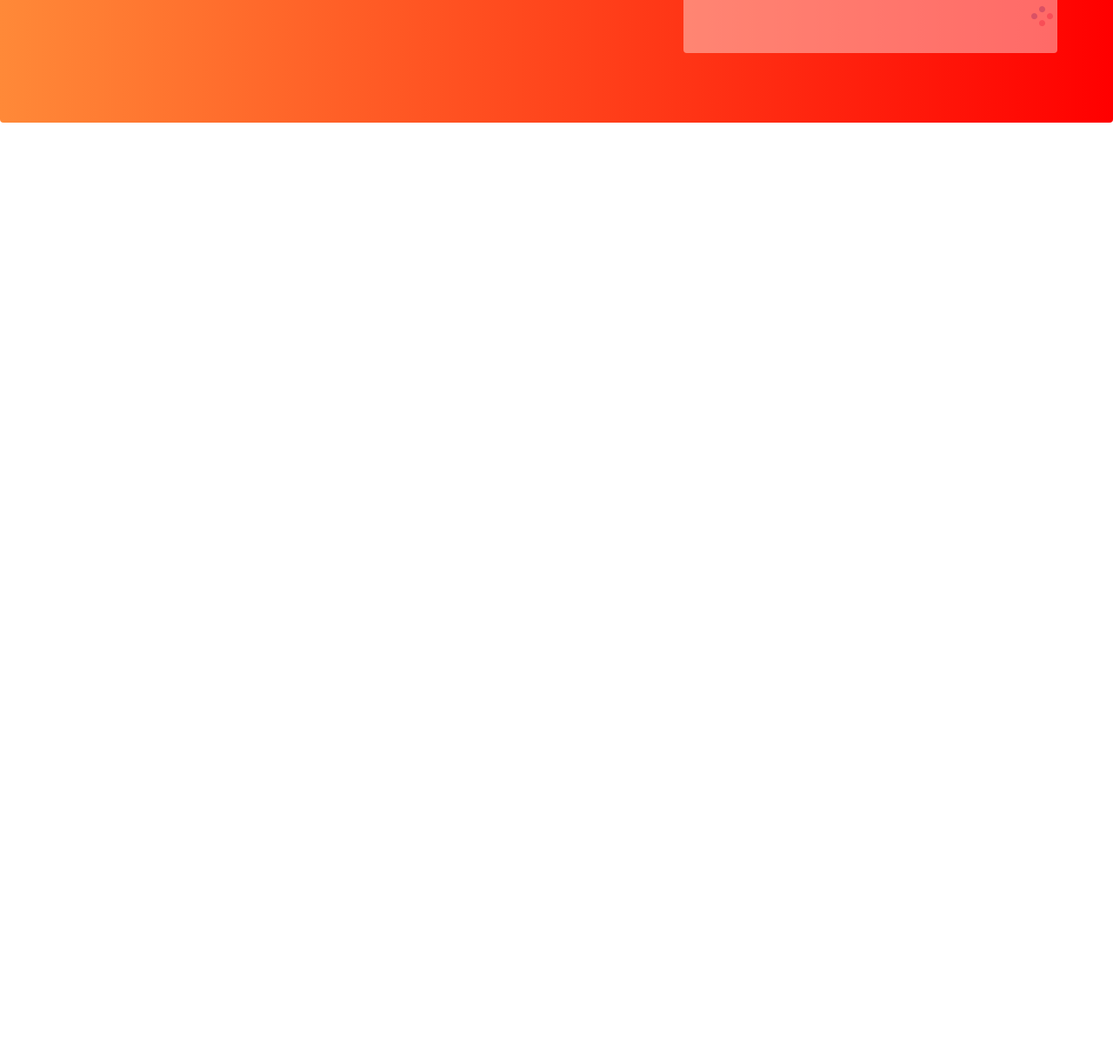
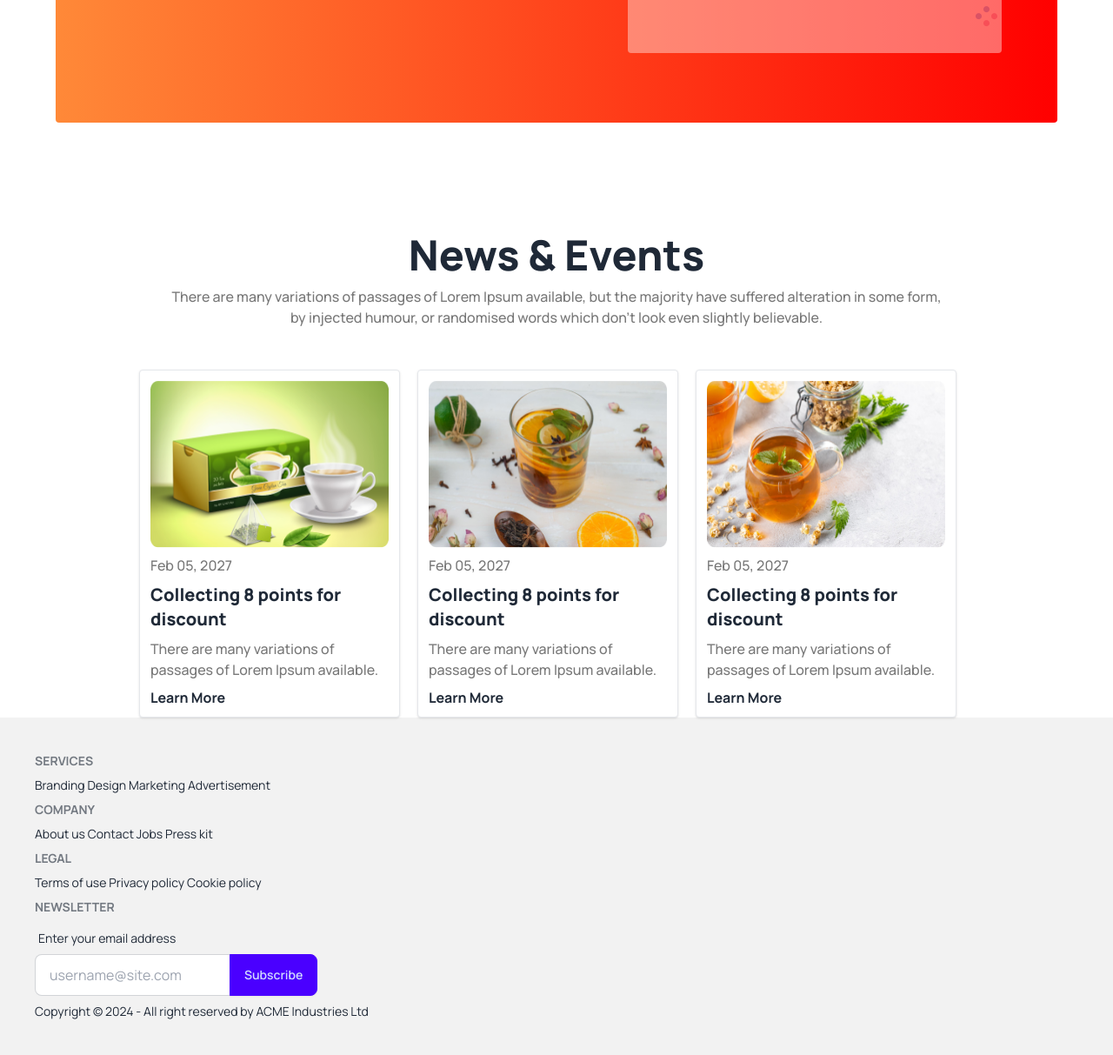
Before and after one commit to mohammadsoheluddin/tea-house-with-daisyUI, a plain HTML site: page index.html in a window 1280 px wide. Shown: the part 2295-3508 px from the top of the page at 87% size. Before the commit the page ends 2436 px from the top, so only its background shows below. Drawn offline with nearby package versions, Linux system fonts and the light colour scheme.

Commit message:
New and Events Sections done, footer started

```diff
--- a/index.html
+++ b/index.html
@@ -156,8 +156,8 @@
             </div>
         </section>
 
-        <!-- Great Tea Section -->
-        <section class="">
+        <!-- Great Tea Section Start-->
+        <section>
             <!--Great Tea Container -->
             <div class="grid lg:grid-cols-2 md:grid-cols-1 sm:grid-cols-1 gap-[52px] px-[65px]">
                 <!-- Left Side Part -->
@@ -194,11 +194,12 @@
                 </div>
             </div>
         </section>
+        <!-- Great Tea Section End-->
 
 
-        <!-- Super Clients Section -->
+        <!-- Super Clients Review Section Start -->
         <section
-            class="mt-32 bg-gradient-to-r from-[#FF8938] to-[#F00] flex flex-col lg:flex-row gap-20 rounded lg:px-16 px-10 lg:py-20 py-10">
+            class="lg:mx-16 mt-32 bg-gradient-to-r from-[#FF8938] to-[#F00] flex flex-col lg:flex-row gap-20 rounded lg:px-16 px-10 lg:py-20 py-10">
             <!--Super Clients Left Side Description Part -->
             <div class="flex items-center lg:pr-28">
                 <div class="space-y-5">
@@ -233,7 +234,8 @@
                     <h4 class="font-bold pb-[5px]">Ilham Yuda</h4>
                     <h5 class="font-medium">Businessman</h5>
                     <div class="absolute">
-                        <img class="relative lg:left-[370px] lg:top-[0px] left-[230px] -top-[10px]" src="./images/circles.png" alt="">
+                        <img class="relative lg:left-[370px] lg:top-[0px] left-[230px] -top-[10px]"
+                            src="./images/circles.png" alt="">
                     </div>
                 </div>
                 <!-- Review-Previous -->
@@ -250,12 +252,90 @@
                 </div>
             </div>
         </section>
+        <!-- Super Clients Review Section End -->
+
+
+        <!-- News and Events Section Start-->
+        <section class="mt-32">
+            <h1 class="text-5xl font-extrabold text-center mb-3">News & Events</h1>
+            <p class="font-medium text-[#777] w-[900px] text-center mx-auto">There are many variations of passages of
+                Lorem Ipsum available, but the majority have suffered alteration in some form, by injected humour, or
+                randomised words which don't look even slightly believable. </p>
+            <!-- News Card Container -->
+            <div class="grid grid-cols-1 md:grid-cols-2 lg:grid-cols-3  mt-12 px-40">
+                <!-- News-Card-1 -->
+                <div class="space-y-2 w-[300px] h-[400px] shadow rounded bg-white p-3 border">
+                    <img class="w-80 h-48" src="./images/news-1.png" alt="">
+                    <p class="font-medium text-[#777]">Feb 05, 2027</p>
+                    <h3 class="text-xl font-extrabold">Collecting 8 points for discount</h3>
+                    <p class="font-medium text-[#777]">There are many variations of passages of Lorem Ipsum available.
+                    </p>
+                    <h4 class="font-bold">Learn More</h4>
+                </div>
+                <!-- News-Card-2 -->
+                <div class="space-y-2 w-[300px] h-[400px] shadow rounded bg-white p-3 border">
+                    <img class="w-80 h-48" src="./images/news-2.png" alt="">
+                    <p class="font-medium text-[#777]">Feb 05, 2027</p>
+                    <h3 class="text-xl font-extrabold">Collecting 8 points for discount</h3>
+                    <p class="font-medium text-[#777]">There are many variations of passages of Lorem Ipsum available.
+                    </p>
+                    <h4 class="font-bold">Learn More</h4>
+                </div>
+                <!-- News-Card-3 -->
+                <div class="space-y-2 w-[300px] h-[400px] shadow rounded bg-white p-3 border">
+                    <img class="w-80 h-48" src="./images/news-3.png" alt="">
+                    <p class="font-medium text-[#777]">Feb 05, 2027</p>
+                    <h3 class="text-xl font-extrabold">Collecting 8 points for discount</h3>
+                    <p class="font-medium text-[#777]">There are many variations of passages of Lorem Ipsum available.
+                    </p>
+                    <h4 class="font-bold">Learn More</h4>
+                </div>
+            </div>
+        </section>
+        <!-- News and Events Section End-->
     </main>
 
-
-
-
-
+    <!-- Footer Start -->
+    <footer class="footer p-10 bg-base-200 text-base-content">
+        <div>
+            <nav>
+                <h6 class="footer-title">Services</h6>
+                <a class="link link-hover">Branding</a>
+                <a class="link link-hover">Design</a>
+                <a class="link link-hover">Marketing</a>
+                <a class="link link-hover">Advertisement</a>
+            </nav>
+            <nav>
+                <h6 class="footer-title">Company</h6>
+                <a class="link link-hover">About us</a>
+                <a class="link link-hover">Contact</a>
+                <a class="link link-hover">Jobs</a>
+                <a class="link link-hover">Press kit</a>
+            </nav>
+            <nav>
+                <h6 class="footer-title">Legal</h6>
+                <a class="link link-hover">Terms of use</a>
+                <a class="link link-hover">Privacy policy</a>
+                <a class="link link-hover">Cookie policy</a>
+            </nav>
+            <form>
+                <h6 class="footer-title">Newsletter</h6>
+                <fieldset class="form-control w-80">
+                    <label class="label">
+                        <span class="label-text">Enter your email address</span>
+                    </label>
+                    <div class="join">
+                        <input type="text" placeholder="username@site.com" class="input input-bordered join-item" />
+                        <button class="btn btn-primary join-item">Subscribe</button>
+                    </div>
+                </fieldset>
+            </form>
+            <div>
+                <p>Copyright © 2024 - All right reserved by ACME Industries Ltd</p>
+            </div>
+        </div>
+    </footer>
+    <!-- Footer End -->
 </body>
 
 </html>
```
